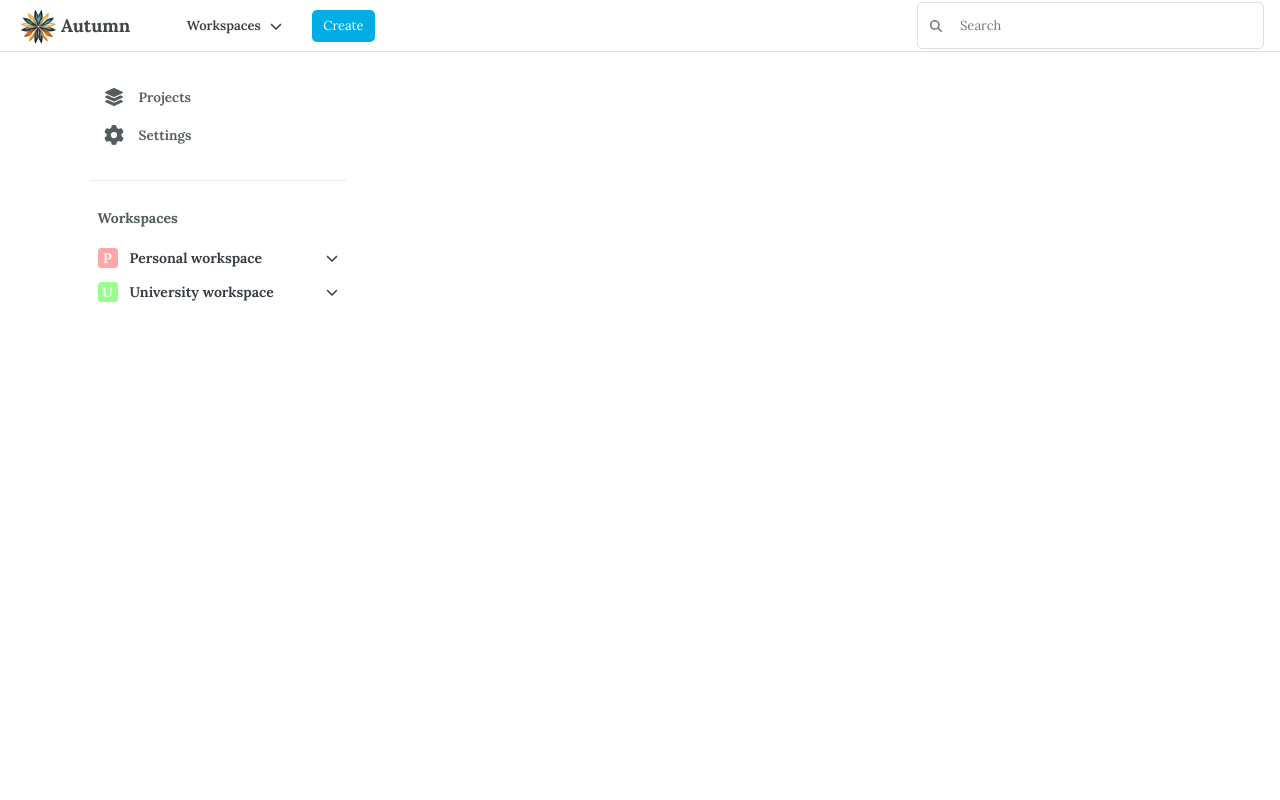
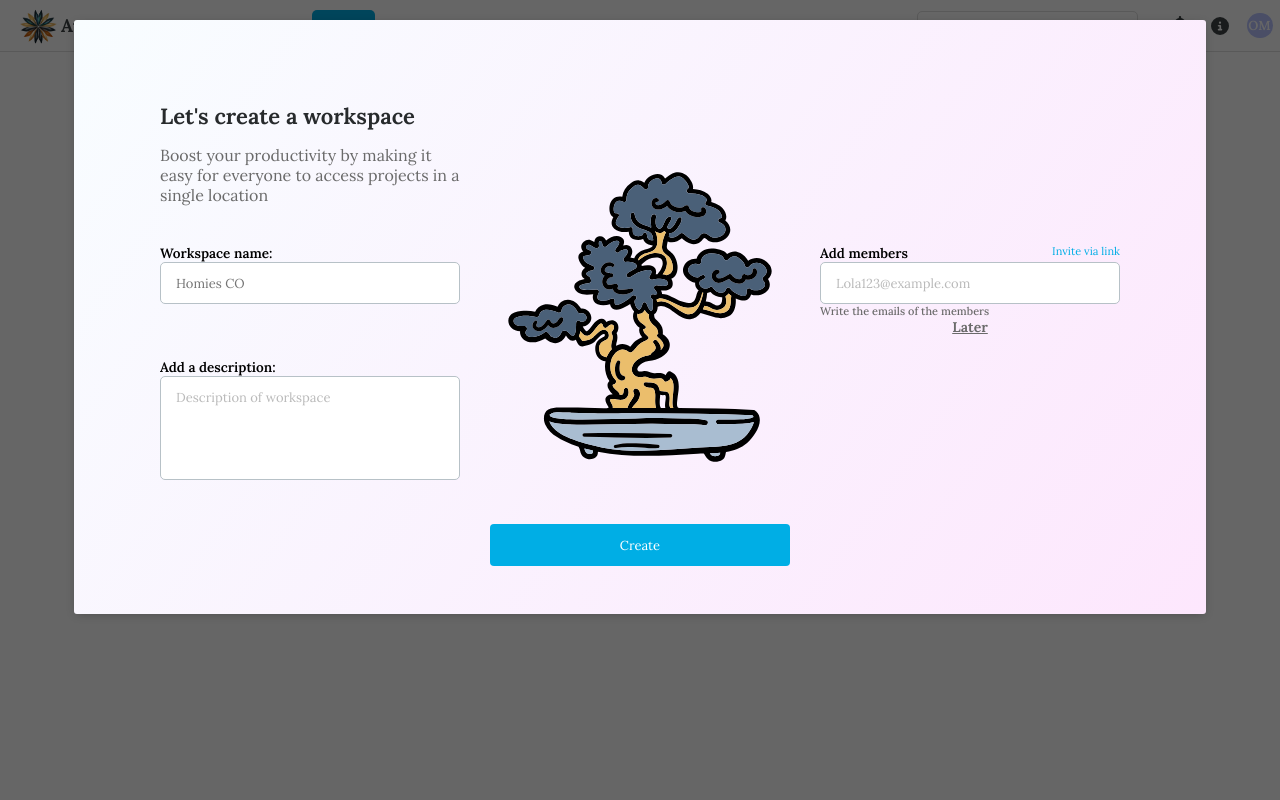
Before and after one commit to OscarS05/Autumn-Proyect-management, a PHP site: page / in a window 1280 px wide. Run offline with PHP 8.4, Linux system fonts and the light colour scheme.

Commit message:
Pantalla create a workspace FINALIZADA con js básico. Aún no cumple todas sus funcionalidades

```diff
--- a/css/styles.css
+++ b/css/styles.css
@@ -36,21 +36,6 @@ ul, li {
 
 .buttons-style:hover {
     background-color: #00A1D4;
-}
-
-input[type="text"] {
-    width: 300px;
-    height: 37px;
-    background: #FFFFFF;
-    border-radius: 3px;
-    border: 1px solid #869498;
-    color: #3F4547;
-    font-size: 12px;
-    padding: 0px 12px;
-    display: flex;
-    align-items: center;
-    justify-content: space-between;
-    outline: none;
 }
 
 input[type="text"]:focus {
@@ -465,7 +450,7 @@ input[type="text"]:focus {
     margin-left: 4px;
 }
 
-.select-input{
+.inputs-create-project{
     width: 300px;
     height: 37px;
     background: #FFFFFF;
@@ -478,6 +463,11 @@ input[type="text"]:focus {
     align-items: center;
     justify-content: space-between;
     cursor: pointer;
+}
+
+#name-project {
+    cursor: text;
+    outline: none;
 }
 
 .options {
@@ -581,6 +571,156 @@ input[type="text"]:focus {
     width: 300px;
     height: 42px;
 }
+
+
+/* CREATE A WORKSPACE */
+.container-creation-screen {
+    display: flex;
+    justify-content: center;
+}
+
+.creation-screen-styles {
+    width: 1132px;
+    height: 594px;
+    border-radius: 3px;
+    background: linear-gradient(-54deg, #FDE7FD 0%, #F8FDFF 100%);
+    box-shadow: 0px 2px 10px -3px rgb(0, 0, 0, 30%);
+    position: relative;
+    z-index: 6;
+    padding: 48px 86px;
+}
+.shadow {
+    background-color: rgba(0, 0, 0, 0.6);
+    position: fixed;
+    top: 0;
+    width: 100%;
+    height: 100%;
+    z-index: 5;
+}
+
+.title-styles-create {
+    width: 300px;
+    height: 104px;
+}
+
+.title-styles-create p:nth-child(1) {
+    color: #272A2C;
+    font-size: 22px;
+    font-weight: 650;
+    margin: 34px 0px 15px 0px;
+}
+
+.title-styles-create p:nth-child(2) {
+    font-size: 16px;
+    font-weight: 400;
+    color: #6a6a6a;
+}
+
+#create-workspace-name label {
+    /* margin: 48px 0px 0px 0px; */
+    margin: 38px 0px 0px 0px;
+}
+
+.form-create-workspace {
+    display: flex;
+    justify-content: space-between;
+    width: 100%;
+    height: 100%;
+}
+
+.container-center {
+    display: flex;
+    background-image: url(../assets/images/bonsai.svg);
+    background-size: 316px;
+    width: 316px;
+    justify-content: center;
+    align-items: flex-end;
+}
+
+.container-inputs-right {
+    display: flex;
+    align-items: center;
+}
+
+.container-inputs-style {
+    display: flex;
+    flex-direction: column;
+    width: 300px;
+    margin: 0px 0px 54px 0px;
+}
+
+.title-input {
+    font-size: 13.5px;
+    font-weight: 600;
+    color: #000000;
+}
+
+.container-inputs-create {
+    border: 1px solid #B7C1C7;
+    outline: none;
+    background: #FFFFFF;
+    color: #BABABA;
+    font-size: 13px;
+    font-weight: 100;
+    font-family: lora;
+    width: 300px;
+    height: 42px;
+    border-radius: 5px;
+    padding: 0px 15px;
+}
+
+.select-add-members {
+    display: flex;
+    align-items: center;
+    justify-content: space-between;
+    cursor: pointer;
+}
+
+.content-select p:nth-child(2) {
+    color: #6a6a6a;
+    font-size: 11px;
+    font-weight: 500;
+}
+
+.content-select p:nth-child(3) {
+    font-size: 14px;
+    font-weight: 650;
+    color: #6a6a6a;
+    text-decoration: underline;
+    text-align: center;
+    cursor: pointer;
+}
+
+.container-title-add-members {
+    display: flex;
+    justify-content: space-between;
+}
+
+.container-title-add-members p:nth-child(2) {
+    font-size: 11px;
+    color: #00AEE5;
+    font-weight: 100;
+    cursor: pointer;
+}
+
+#create-description-workspace div {
+    height: 104px;
+    overflow-y: auto;
+    white-space: pre-wrap;
+    padding: 12px 15px;
+}
+
+#button-create-workspace {
+    width: 300px;
+    height: 42px;
+    border-radius: 4px;
+}
+
+.bonsai {
+    width: 316px;
+    /* height: 291px; */
+}
+
 
 
 /* SIDEBAR */
@@ -742,11 +882,11 @@ input[type="text"]:focus {
 }
 
 .img-semester-4 {
-    background-image: url(../assets/images/bosque\ 3.jpeg);
+    background-image: url(../assets/images/bosque-3.jpeg);
 }
 
 .img-final-thesis {
-    background-image: url(../assets/images/bosque\ 2.jpeg);
+    background-image: url(../assets/images/bosque-2.jpeg);
 }
 
 .img-ellipsis {
--- /dev/null
+++ b/includes/create-workspace.php
@@ -0,0 +1,56 @@
+<div class="container-creation-screen">
+
+    <div id="create-a-workspace" class="creation-screen-styles">
+
+        <form class="form-create-workspace">
+
+            <div class="container-inputs-left">
+
+                <div class="title-styles-create">
+
+                    <p>Let's create a workspace</p>
+                    <p>Boost your productivity by making it easy for everyone to access projects in a single location</p>
+
+                </div>
+
+                <div id="create-workspace-name" class="container-inputs-style">
+                    <label for="workspace-name-create" class="title-input">Workspace name:</label>
+                    <input type="text" class="container-inputs-create" placeholder="Homies CO" maxlenght="40">
+                </div>
+
+                <div id="create-description-workspace" class="container-inputs-style">
+                    <Label for="description-workspace" class="title-input">Add a description:</Label>
+                    <div type="text" class="container-inputs-create" contenteditable="true">Description of workspace</div>
+                </div>
+
+            </div>
+
+            <div class="container-center">
+
+                <button id="button-create-workspace" class="buttons-style">Create</button>
+
+            </div>
+
+            <div class="container-inputs-right">
+
+                <div id="create-add-members" class="container-inputs-style">
+                    <div class="container-title-add-members">
+                        <p class="title-input">Add members</p>
+                        <p>Invite via link</p>
+                    </div>
+                    <div class="content-select">
+                        <div class="container-inputs-create select-add-members">
+                            <span>Lola123@example.com</span>
+                        </div>
+                        <p>Write the emails of the members</p>
+                        <p class="later-add-members">Later</p>
+                    </div>
+                </div>
+
+            </div>
+
+        </form>
+
+    </div>
+
+</div>
--- a/includes/header.php
+++ b/includes/header.php
@@ -179,7 +179,7 @@
 
         </div>
 
-        <div id="form-create-projects">
+        <form id="form-create-projects">
 
             <div id=input-name-project>
 
@@ -276,9 +276,10 @@
 
             </div>
 
-        </div>
+        </form>
 
         <button id="button-create-project" class="buttons-style">Create</button>
 
     </div>
+
 </header>
--- a/index.php
+++ b/index.php
@@ -9,11 +9,13 @@
 </head>
 <body>
     <?php include('includes/header.php'); ?>
-    <?php include('includes/sidebar.php'); ?>
+    <!-- <?php include('includes/sidebar.php'); ?>    -->
     <!-- <?php include('includes/aside.php'); ?> -->
+    <?php include('includes/create-workspace.php'); ?>
     <main>
-        <!-- Contenido principal de la página de inicio -->
+
     </main>
+    <section class="shadow"></section>
     <!-- ?php include('includes/footer.php'); ?> -->
     <script src="js/main.js"></script>
 </body>
--- a/js/main.js
+++ b/js/main.js
@@ -18,6 +18,9 @@ let selectWorkspace = document.querySelector('#select-workspace-content');
 let optionsInputWorkspace = document.querySelector('#options-workspace');
 let selectVisibility = document.querySelector('#select-visibility-content');
 let optionsInputVisibility = document.querySelector('#options-visibility');
+        // Create a workspace
+let selectAddMembers = document.querySelector('.select-add-members');
+let laterAddMembers = document.querySelector('.later-add-members');
     // Sidebar
 let sidebar = document.querySelector('#sidebar');
 let contentProjectsSidebar = document.querySelector('#projects-sidebar');
@@ -50,10 +53,11 @@ function buttonsNavbar() {
 
     containerWorksChevron.addEventListener('click', function() {
 
-        if(!containerDropdownCreate.classList.contains('inactive')){
+        if(!containerDropdownCreate.classList.contains('inactive') || !createAProject.classList.contains('inactive')){
             containerDropdownCreate.classList.add('inactive');
             createButtonNavbar.classList.remove('clicked');
             containerWorksChevron.classList.remove('inactive');
+            createAProject.classList.add('inactive');
         }
 
         this.classList.toggle('clicked');
@@ -123,6 +127,13 @@ function iconsCreateProject(){
 dropdownOptionsInputs();
 iconsCreateProject();
 
+    // create a workspace
+function iconsCreateWorkspace() {
+    laterAddMembers.addEventListener('click', function(){
+        selectAddMembers.style.background = '#F0F0F0';
+    })
+}
+iconsCreateWorkspace();
 
 // funcionalidad al dar click en los botones del sidebar: clicked a color azul en el sidebar
 function clickedProjectsSettingsSidebar() {
```
